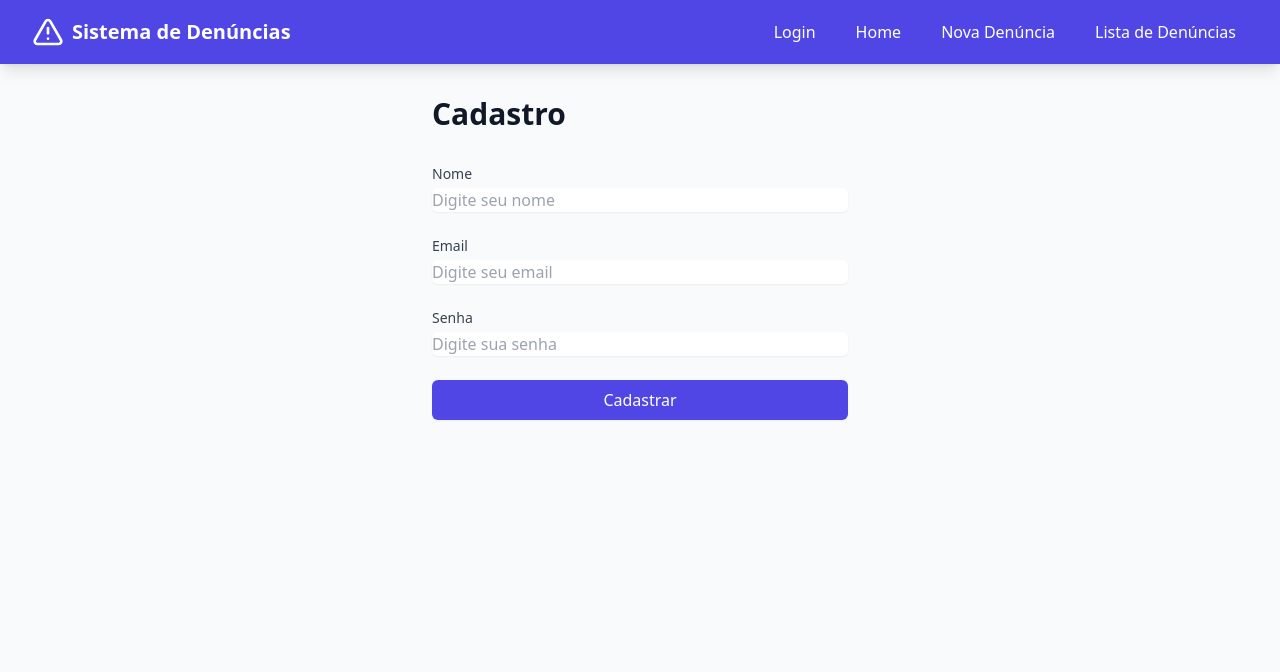
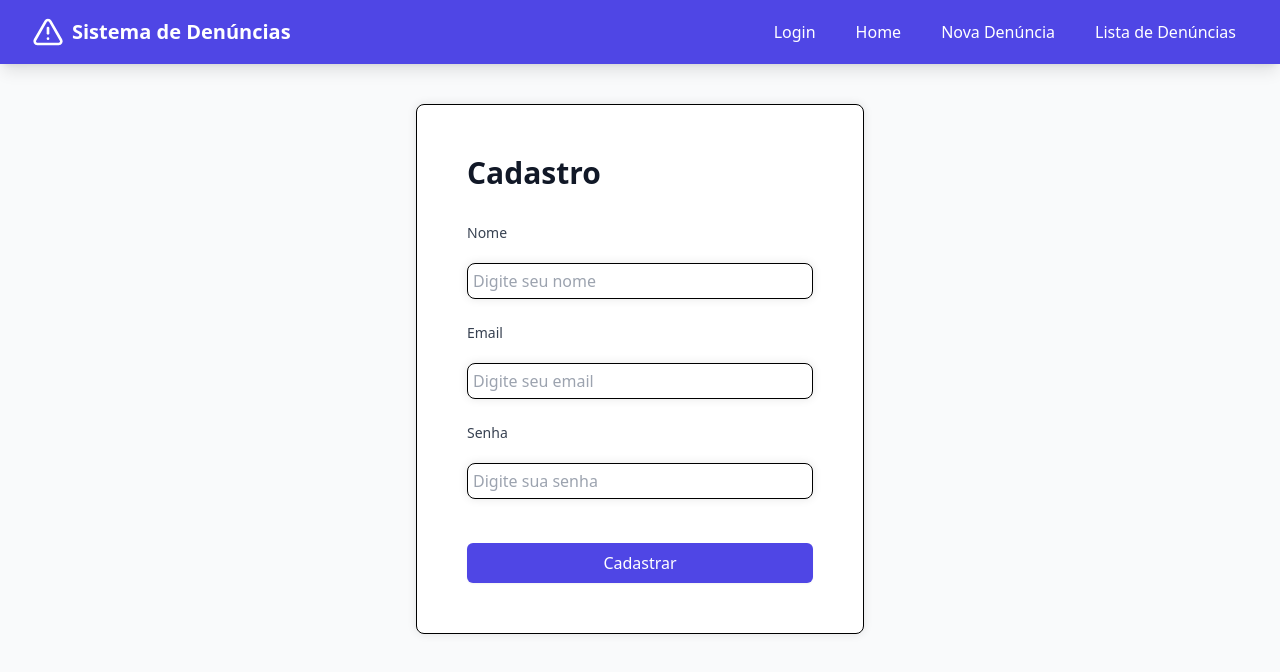
Before and after one commit to vpaesi/fala-cidadao, a React (Vite) app: page /cadastro in a window 1280 px wide. Shown: the top 672 px of the page. Built offline with nearby package versions, Linux system fonts and the light colour scheme.

Commit message:
feat: padronização de bordas nos inputs

```diff
--- a/src/components/InputField.tsx
+++ b/src/components/InputField.tsx
@@ -22,7 +22,6 @@ export const InputField: React.FC<InputFieldProps> = ({
   onChange,
   readOnly = false,
   required = false,
-  style,
   errorMessage,
 }) => {
   return (
@@ -42,7 +41,7 @@ export const InputField: React.FC<InputFieldProps> = ({
             onChange={onChange}
             readOnly={readOnly}
             required={required}
-            style={{ ...style }}
+            style={{ border: '1px solid black', borderRadius: 8, boxShadow: '0 0 10px rgba(0, 0, 0, 0.1)', backgroundColor: 'white', marginTop: 20, marginBottom: 20, padding: 5 }}
             rows={4}
           />
         ) : (
@@ -57,7 +56,7 @@ export const InputField: React.FC<InputFieldProps> = ({
             onChange={onChange}
             readOnly={readOnly}
             required={required}
-            style={{ ...style }}
+            style={{ border: '1px solid black', borderRadius: 8, boxShadow: '0 0 10px rgba(0, 0, 0, 0.1)', backgroundColor: 'white', marginTop: 20, marginBottom: 20, padding: 5 }}
           />
         )}
       </div>
--- a/src/pages/Login.tsx
+++ b/src/pages/Login.tsx
@@ -15,7 +15,7 @@ export const Login: React.FC = () => {
   };
 
   return (
-    <div className="max-w-md mx-auto px-4 py-8">
+    <div className="max-w-md mx-auto px-4 py-8" style={{ border: '1px solid black', borderRadius: 8, boxShadow: '0 0 10px rgba(0, 0, 0, 0.1)', backgroundColor: 'white', padding: 50, marginTop: '2.5rem'}}>
       <h1 className="text-3xl font-bold text-gray-900 mb-8">Login</h1>
       <form onSubmit={handleSubmit} className="space-y-6">
         <div>
@@ -30,6 +30,7 @@ export const Login: React.FC = () => {
             value={formData.email}
             onChange={(e) => setFormData({ ...formData, email: e.target.value })}
             required
+            style={{ border: '1px solid black', borderRadius: 8, boxShadow: '0 0 10px rgba(0, 0, 0, 0.1)', padding: 10, marginTop: '1rem'}}
           />
         </div>
         <div>
@@ -44,6 +45,7 @@ export const Login: React.FC = () => {
             value={formData.senha}
             onChange={(e) => setFormData({ ...formData, senha: e.target.value })}
             required
+            style={{ border: '1px solid black', borderRadius: 8, boxShadow: '0 0 10px rgba(0, 0, 0, 0.1)', padding: 10, marginTop: '1rem'}}
           />
         </div>
         <button
--- a/src/pages/Signup.tsx
+++ b/src/pages/Signup.tsx
@@ -17,7 +17,7 @@ export const Signup: React.FC = () => {
   };
 
   return (
-    <div className="max-w-md mx-auto px-4 py-8">
+    <div className="max-w-md mx-auto px-2 py-4" style={{ border: '1px solid black', borderRadius: 8, boxShadow: '0 0 10px rgba(0, 0, 0, 0.1)', backgroundColor: 'white', padding: 50, marginTop: '2.5rem'}}>
       <h1 className="text-3xl font-bold text-gray-900 mb-8">Cadastro</h1>
       <form onSubmit={handleSubmit} className="space-y-6">
         <InputField
```
